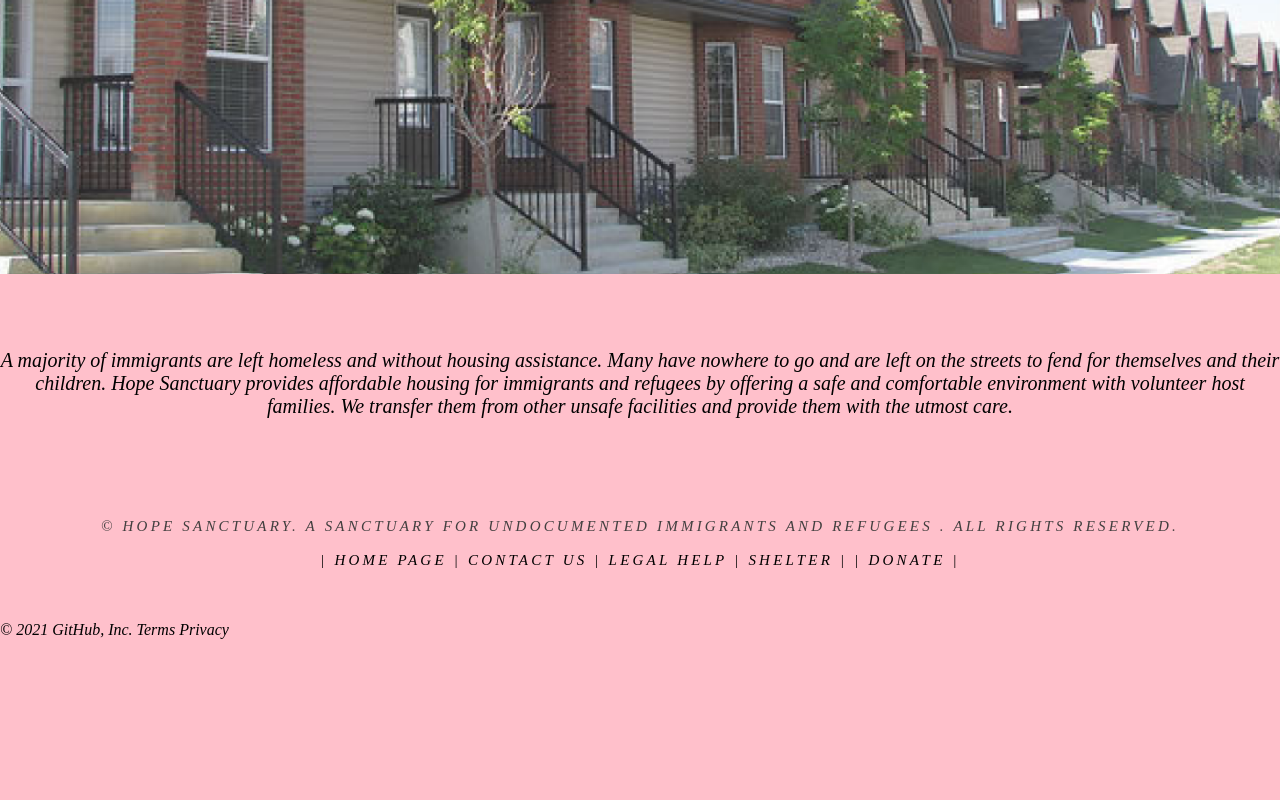
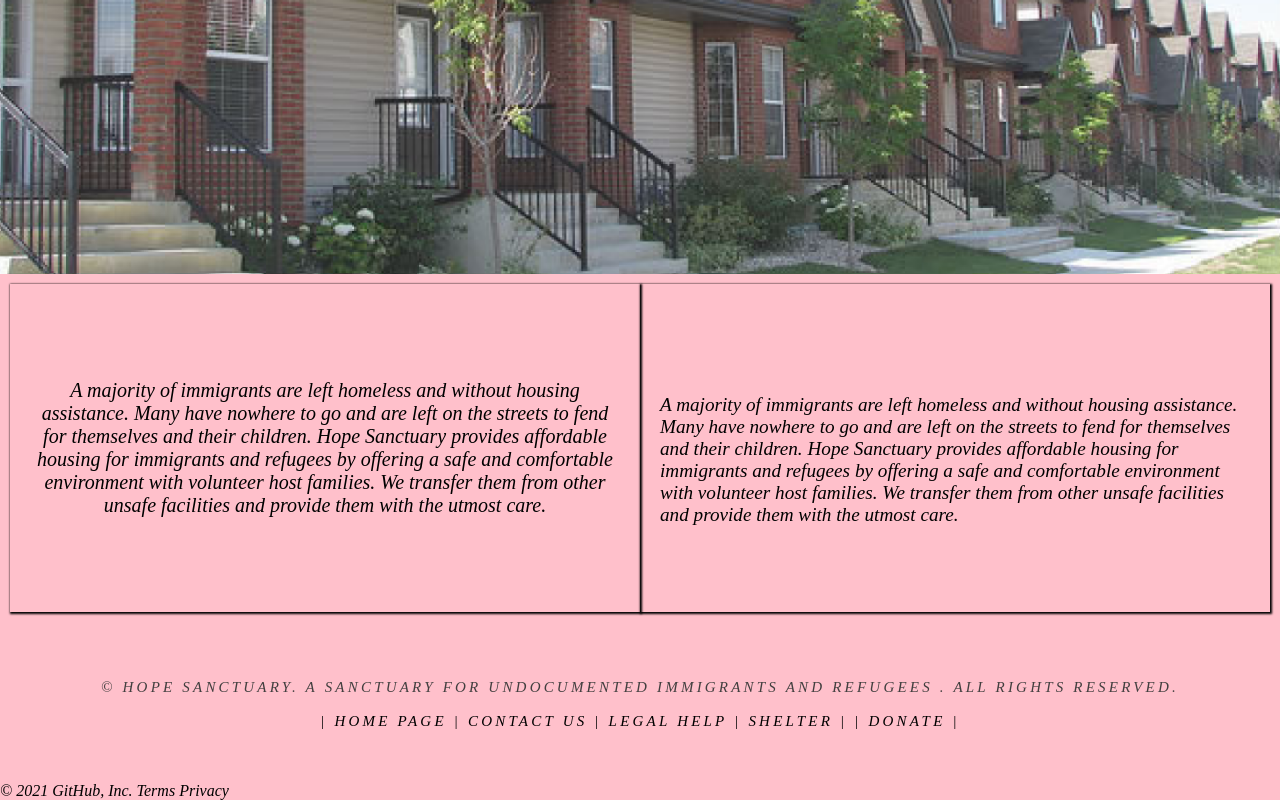
Before and after one commit to TonyLee44/firstGroupProject, a plain HTML site: page shelter.html in a window 1280 px wide. Shown: the part 462-1262 px from the top of the page. Before the commit the page ends 1101 px from the top, so only its background shows below. Drawn offline with Linux system fonts and the light colour scheme.

Commit message:
CSS and HTML changes

```diff
--- a/immigration.css
+++ b/immigration.css
@@ -233,3 +233,26 @@ input {
     margin-bottom: 75px;
     margin-top: 50px;
 }
+
+.container1{
+    display: flex;
+    padding: 10px;
+}
+
+.card1{
+    box-shadow: 1px 1px 2px 1px black;
+    width: 90%;
+    padding: 20px;
+    display:flex;
+    font-size: larger;
+
+}
+
+.card2{
+    box-shadow: 1px 1px 2px 1px black;
+    width: 90%;
+    padding: 20px;
+    display: flex;
+    font-size: larger;
+
+}
--- a/shelter.html
+++ b/shelter.html
@@ -27,7 +27,9 @@
 <img class="Apartment" src="Homes.png" alt="Apartment">
 </section>
 
+<div class="container1">
 
+ <div class="card1">
     <p class="about">
       A majority of immigrants are left homeless and without housing assistance.
       Many have nowhere to go and are left on the streets to fend for themselves
@@ -36,6 +38,21 @@
       host families. We transfer them from other unsafe facilities and provide them with
       the utmost care.
     </p>
+</div>
+
+
+<div class="card2">
+  <p class="about2">
+    A majority of immigrants are left homeless and without housing assistance.
+    Many have nowhere to go and are left on the streets to fend for themselves
+    and their children. Hope Sanctuary provides affordable housing for immigrants
+    and refugees by offering a safe and comfortable environment with volunteer
+    host families. We transfer them from other unsafe facilities and provide them with
+    the utmost care.
+  </p>
+</div>
+
+</div>
 
 
 
```
Lines whose indentation alone changed are shown as unchanged.
